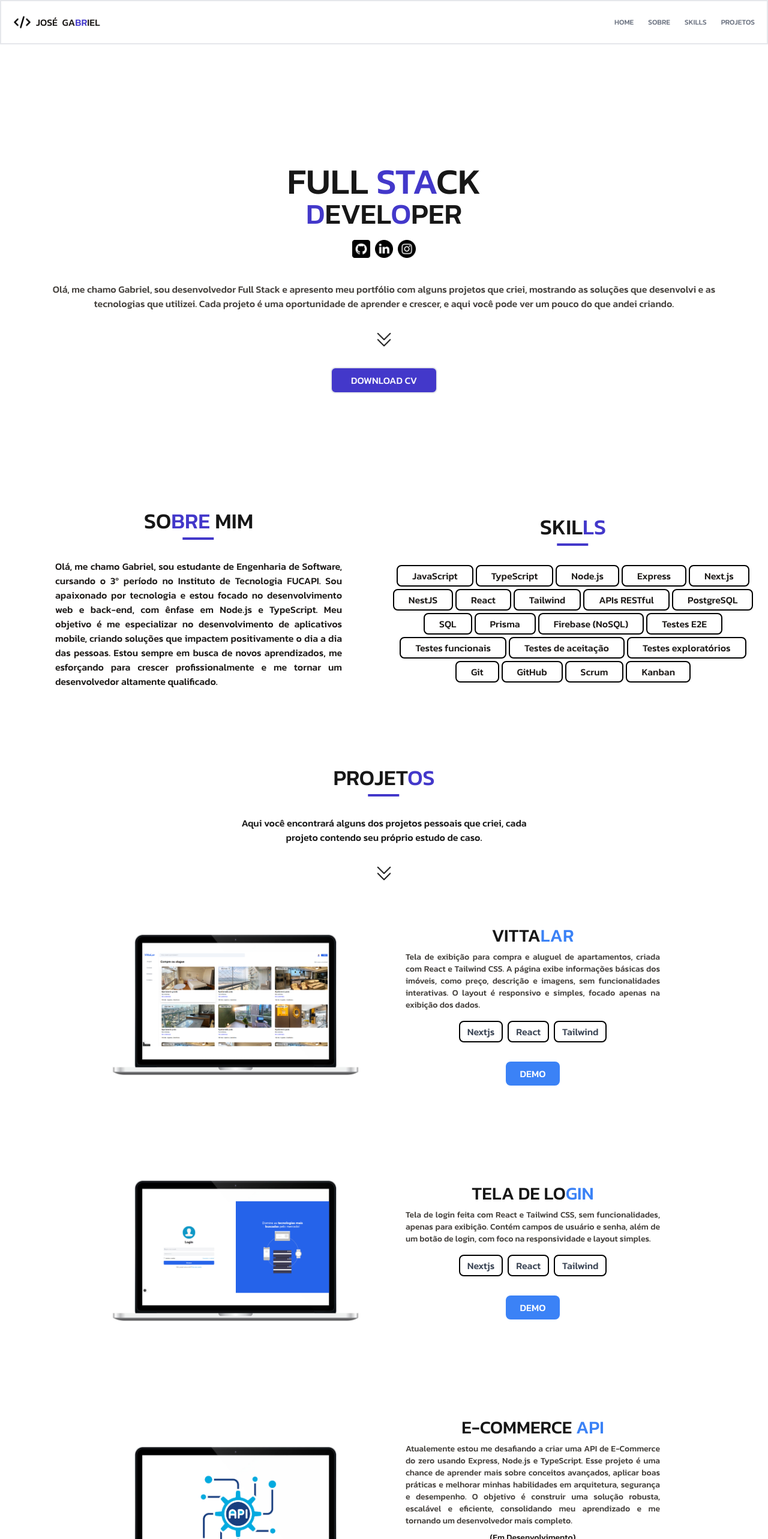
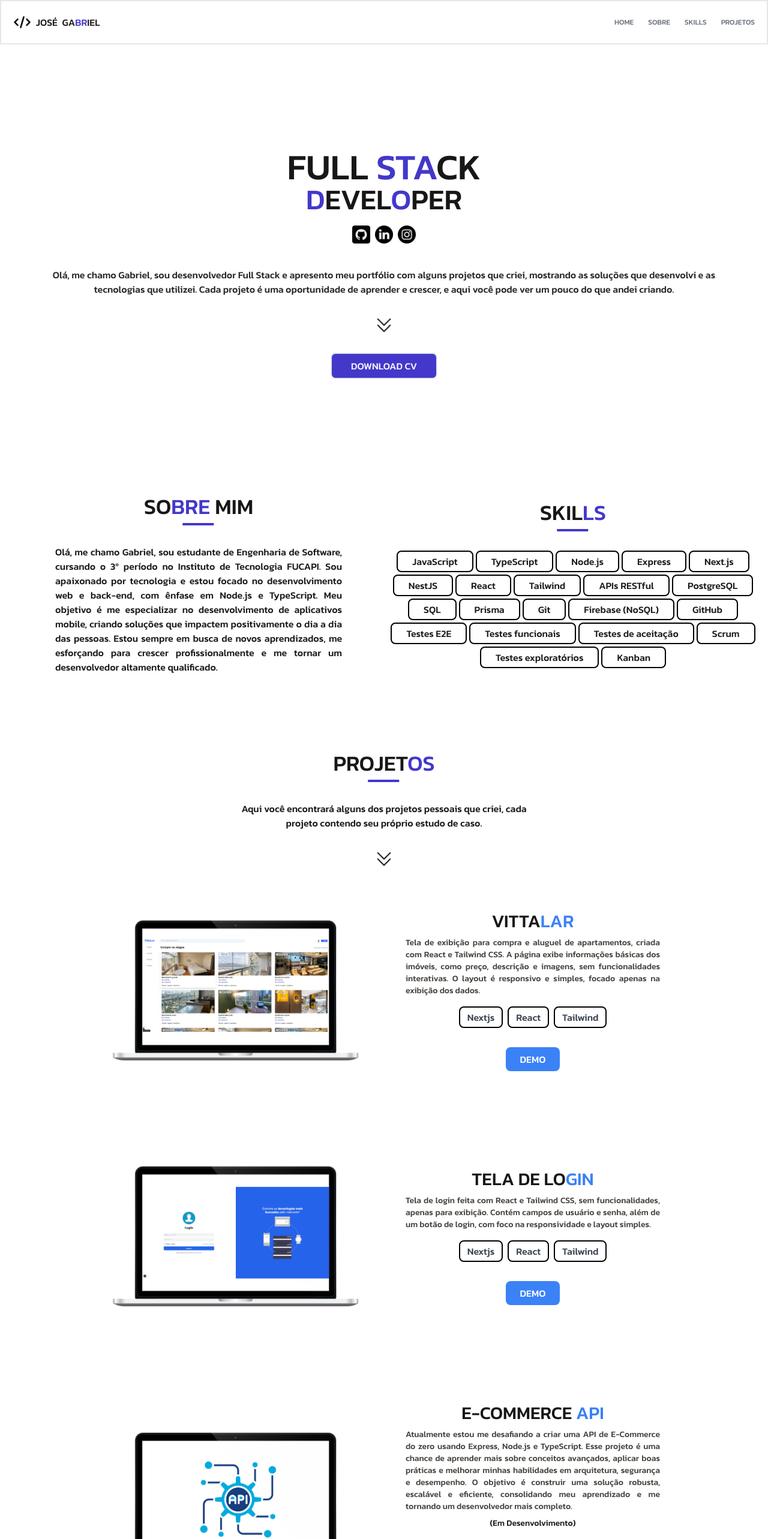
Before and after one commit to gabrieldevtjs/portfolio, a Next.js app: page / in a window 1280 px wide. Shown: the top 2566 px of the page at 60% size. Built offline with nearby package versions, Linux system fonts and the light colour scheme.

Commit message:
ajuste section

```diff
--- a/src/app/components/skill.card.tsx
+++ b/src/app/components/skill.card.tsx
@@ -12,14 +12,15 @@ export default function SkillCard() {
         "PostgreSQL",
         "SQL",
         "Prisma",
+        "Git",
         "Firebase (NoSQL)",
+        "GitHub",
         "Testes E2E",
         "Testes funcionais",
         "Testes de aceitação",
+        "Scrum",
         "Testes exploratórios",
-        "Git",
-        "GitHub",
-        "Scrum",
+
         "Kanban"
       ];
 
--- a/src/app/page.tsx
+++ b/src/app/page.tsx
@@ -19,7 +19,7 @@ export default function Home() {
   return (
     <div className="w-full min-h-screen">
       <Header />
-      <section className="w-full pt-16 2xl:px-8 font-Kanit">
+      <section className="w-full pt-10 2xl:px-8 font-Kanit">
         <div className="w-full 2xl:flex 2xl:pb-20 rounded-3xl">
         <div id="homee" className="w-full flex flex-col justify-around items-center pt-40 pb-32 gap-10 sm:pt-52 2xl:w-1/2" data-aos='fade-down'>
           <div className="text-center gap-5 flex flex-col ">
@@ -44,7 +44,7 @@ export default function Home() {
           </div>
           </div>
 
-          <p className="text-center px-1  text-1xl text-stone-700 sm:px-2 lg:px-16">
+          <p className="text-center px-1  text-1xl text-stone-800 sm:px-2 lg:px-16">
             Olá, me chamo Gabriel, sou desenvolvedor Full Stack e apresento meu portfólio com alguns projetos que criei, mostrando as soluções que desenvolvi e as tecnologias que utilizei. Cada projeto é uma oportunidade de aprender e crescer, e aqui você pode ver um pouco do que andei criando.
           </p>
 
@@ -194,7 +194,7 @@ export default function Home() {
     <div className="flex flex-col items-center gap-2 px-2">
       <span className="text-2xl xl:text-3xl">E-COMMERCE <span className="text-blue-500">API</span></span>
       <p className="text-justify xl:text-sm text-stone-700">
-      Atualemente estou me desafiando a criar uma API de E-Commerce do zero usando Express, Node.js e TypeScript. Esse projeto é uma chance de aprender mais sobre conceitos avançados, aplicar boas práticas e melhorar minhas habilidades em arquitetura, segurança e desempenho. O objetivo é construir uma solução robusta, escalável e eficiente, consolidando meu aprendizado e me tornando um desenvolvedor mais completo.
+      Atualmente estou me desafiando a criar uma API de E-Commerce do zero usando Express, Node.js e TypeScript. Esse projeto é uma chance de aprender mais sobre conceitos avançados, aplicar boas práticas e melhorar minhas habilidades em arquitetura, segurança e desempenho. O objetivo é construir uma solução robusta, escalável e eficiente, consolidando meu aprendizado e me tornando um desenvolvedor mais completo.
       </p>
       <span className="text-sm text-stone-900 ">(Em Desenvolvimento)</span>
       <StackCard stacks={['Nodejs', 'Express', 'Typescript', 'Firebase']} />
```
